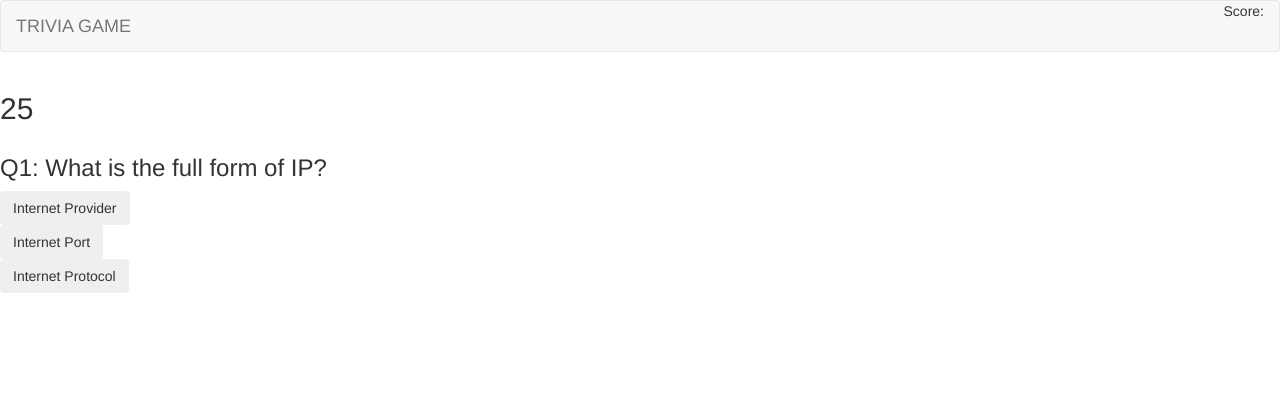
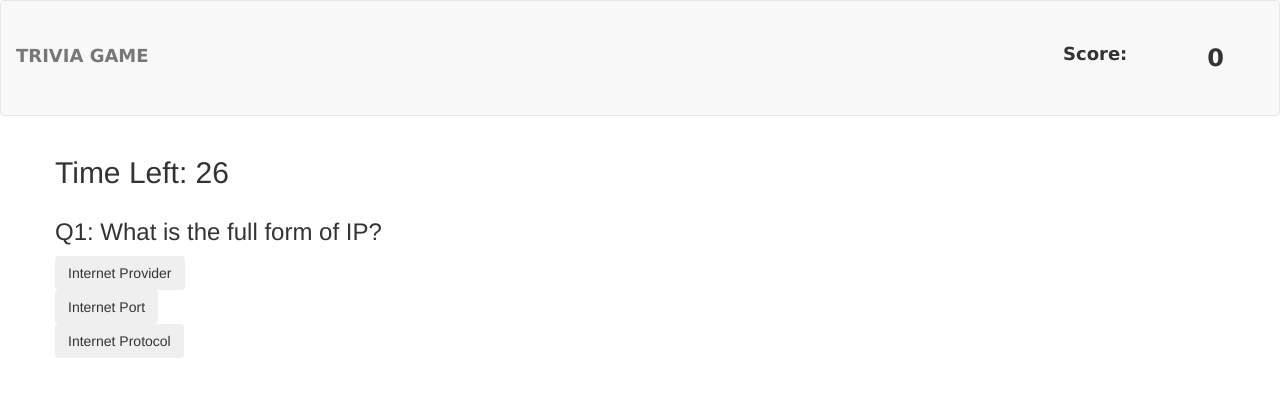
Before and after one commit to praveenperuri/TriviaGame, a plain HTML site: page index.html in a window 1280 px wide. Drawn offline with nearby package versions, Linux system fonts and the light colour scheme.

Commit message:
final submit

```diff
--- a/assets/css/style.css
+++ b/assets/css/style.css
@@ -1 +1,26 @@
 /* CSS */
+a {
+	font-weight: bold;
+	font-family: Verdana;
+	font-size: xx-large;
+	color: 	#1D2951;
+	padding: 20px;
+	margin: 30px;
+
+}
+
+li {
+	font-weight: bold;
+	font-family: Verdana;
+	font-size: large;
+	padding: 20px;
+	margin: 20px;
+}
+
+#score 	{
+	font-weight: bold;
+	font-family: Verdana;
+	font-size: x-large;
+	padding: 20px;
+	margin: 20px;
+}
--- a/assets/javascript/app.js
+++ b/assets/javascript/app.js
@@ -23,12 +23,37 @@ var quiz = [
     "question": "What does CC mean in emails?",
     "choices": ["Carbon Copy", "Creative Commons", "other"],
     "correct": "Carbon Copy"
+},
+{
+    "question": "What year was Facebook founded?",
+    "choices": ["2004", "2006", "2001"],
+    "correct": "2004"
+},
+{
+    "question": "The companies HP, Microsoft and Apple were all started in a what?",
+    "choices": ["Barn", "Trailer", "Garage"],
+    "correct": "Garage"
+},
+{
+    "question": "What is the name of the main protagonist in the Legend of Zelda series of video games?",
+    "choices": ["Cage", "Zelda", "Link"],
+    "correct": "Link"
+},
+{
+    "question": "Fonts that contain small decorative lines at the end of a stroke are known as what?",
+    "choices": ["Arial", "Serif", "Verdana"],
+    "correct": "Serif"
+},
+{
+    "question": "In what year was the iPhone first released?",
+    "choices": ["2010", "2005", "2007"],
+    "correct": "2007"
 }
 ];
 
 
 var intervalId;
-var timer = 30;
+var timer = 31;
 
 function run() {
     intervalId = setInterval(decrement, 1000);
@@ -36,7 +61,7 @@ function run() {
 
 function decrement() {
     timer--;
-    $("#gameClock").html("<h2>" + timer + "</h2>");
+    $("#gameClock").html("<h2> Time Left: " + timer + "</h2>");
     if (timer === 0) {
         stop();
         if (askingQuestion) {
@@ -56,6 +81,7 @@ var askingQuestion = false;
 
 
 function askQuestion() {
+    $("#score").html(gameScore);
     askingQuestion = true;
     $("#message").empty();
     $("#question").html("<h3> Q" + (currentQuestion + 1) + ": " + quiz[currentQuestion].question + "</h3>");
@@ -70,7 +96,7 @@ function askQuestion() {
     }
     $("#choices").html(choicesHtml);
     //start timer
-    timer = 30;
+    timer = 31;
     run();
 }
 
--- a/index.html
+++ b/index.html
@@ -9,7 +9,7 @@
 
     <link href="https://maxcdn.bootstrapcdn.com/bootswatch/3.3.7/spacelab/bootstrap.min.css" rel="stylesheet" integrity="sha384-L/tgI3wSsbb3f/nW9V6Yqlaw3Gj7mpE56LWrhew/c8MIhAYWZ/FNirA64AVkB5pI" crossorigin="anonymous">
 
-    <!-- <link rel="stylesheet" type="text/css" href="assets/css/style.css"> -->
+    <link rel="stylesheet" type="text/css" href="assets/css/style.css">
 
     <script type="text/javascript" src="https://code.jquery.com/jquery-2.2.0.js"></script>
 </head>
@@ -17,19 +17,20 @@
 <body>
     <nav class="navbar navbar-default">
         <div class="container-fluid">
-            <div class="navbar-header">
+            <div class="navbar-header nav ">
                 <a class="navbar-brand" href="index.html">TRIVIA GAME</a>
             </div>
             <div class="collapse navbar-collapse" id="bs-example-navbar-collapse-1">
                 <ul class="nav navbar-nav navbar-right">
-                    <li style="float: left;">Score:</li>
-                    <li id="score" style="float: left; font-weight: bold; font-size: large;"></li>
+                    <li>Score:</li>
+                    <li id="score"></li>
                 </ul>
             </div>
         </div>
     </nav>
-    <div class="container-fluid" id="mainDiv">
+    <div class="container" id="mainDiv">
         <div class="row justify-content-md-center" id="gameClock">
+
         </div>
         <div class="row justify-content-md-center" id="question">
         </div>
```
